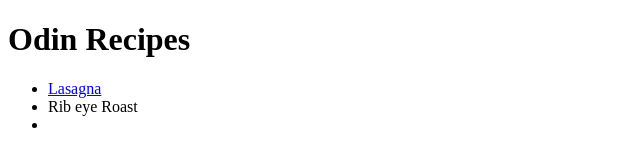
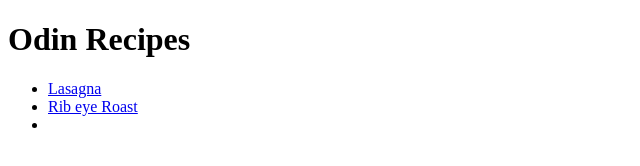
Before and after one commit to by-r/odin-recipes, a plain HTML site: page index.html in a window 1280 px wide. Shown: the full height of the page, 0-640 px from the left. Drawn offline with Linux system fonts and the light colour scheme.

Commit message:
Fixed Redirect

```diff
--- a/index.html
+++ b/index.html
@@ -10,7 +10,7 @@
     <h1>Odin Recipes</h1>
     <ul>
         <li><a href="./recipes/lasagna.html">Lasagna</a></li>
-        <li><a href="./recipes/ribeye.html"></a>Rib eye Roast</li>
+        <li><a href="./recipes/ribeye.html">Rib eye Roast</a></li>
         <li><a href=""></a></li>
     </ul>
 </body>
```
